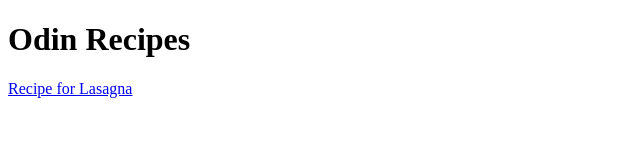
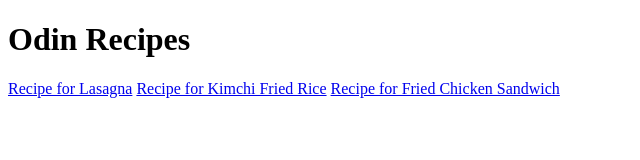
Before and after one commit to AwesomlyC/odin-recipes, a plain HTML site: page index.html in a window 1280 px wide. Shown: the whole page, without its empty margins (0-640 px from the left). Drawn offline with Linux system fonts and the light colour scheme.

Commit message:
added links to the homepage to point at their respective recipes

```diff
--- a/index.html
+++ b/index.html
@@ -10,6 +10,8 @@
 <body>
 <h1>Odin Recipes</h1>
 <a href="./recipes/lasagna.html">Recipe for Lasagna</a>
+<a href="./recipes/kimchi-fried-rice.html">Recipe for Kimchi Fried Rice</a>
+<a href="./recipes/chicken-sandwich.html">Recipe for Fried Chicken Sandwich</a>
 </body>
 
 
```
